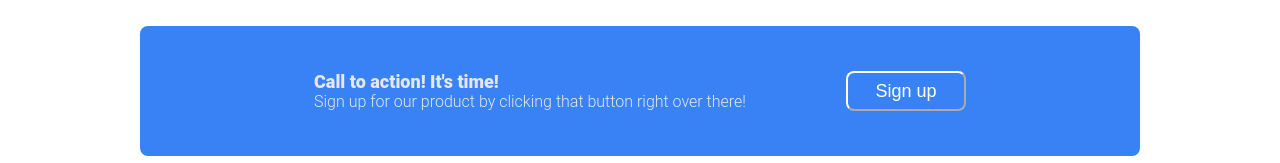
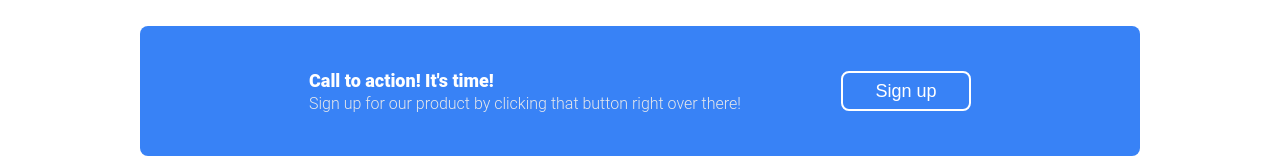
Before and after one commit to meyrenn/odin-landing-page, a plain HTML site: page index.html in a window 1280 px wide. Shown: the part 1124-1287 px from the top of the page. Drawn offline with Linux system fonts and the light colour scheme.

Commit message:
Fix blue box text and button border

```diff
--- a/style.css
+++ b/style.css
@@ -142,11 +142,12 @@ a {
 }
 
 .button2 {
-    width: 120px;
+    width: 130px;
     height: 40px;
     padding: 8px;
     border-radius: 8px;
     border-color: white;
+    border-style: solid;
     background-color: #3882F6;
     color: white;
     font-weight: 500;
@@ -154,7 +155,7 @@ a {
 }
 
 .blue-box-text {
-    color: #E5E7EB;
+    color: white;
     display: flex;
     flex-direction: column;
 }
@@ -162,10 +163,12 @@ a {
 .textline1 {
     font-weight: 900;
     font-size: 18px;
+    margin-bottom: 3px;
 }
 
 .textline2 {
     font-weight: 300;
+    color: #E5E7EB;
 }
 
 /* Footer */
```
